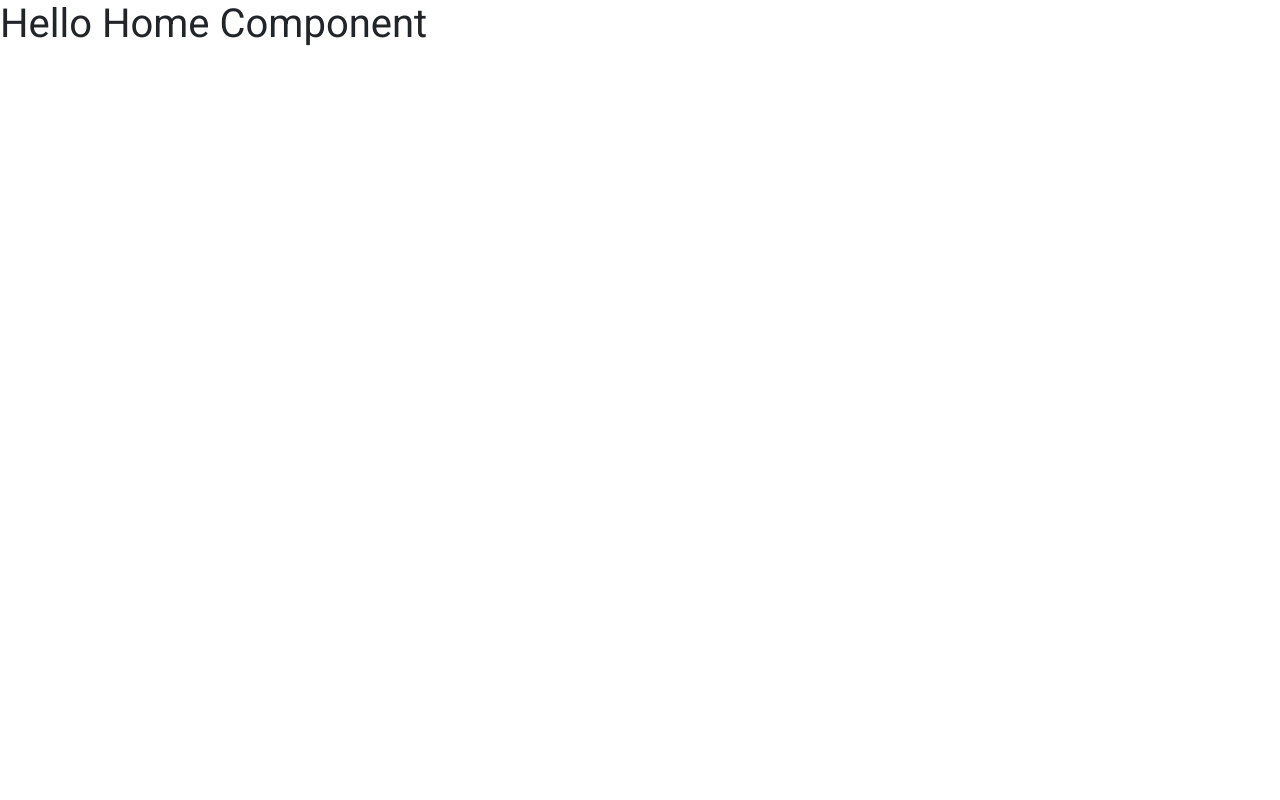
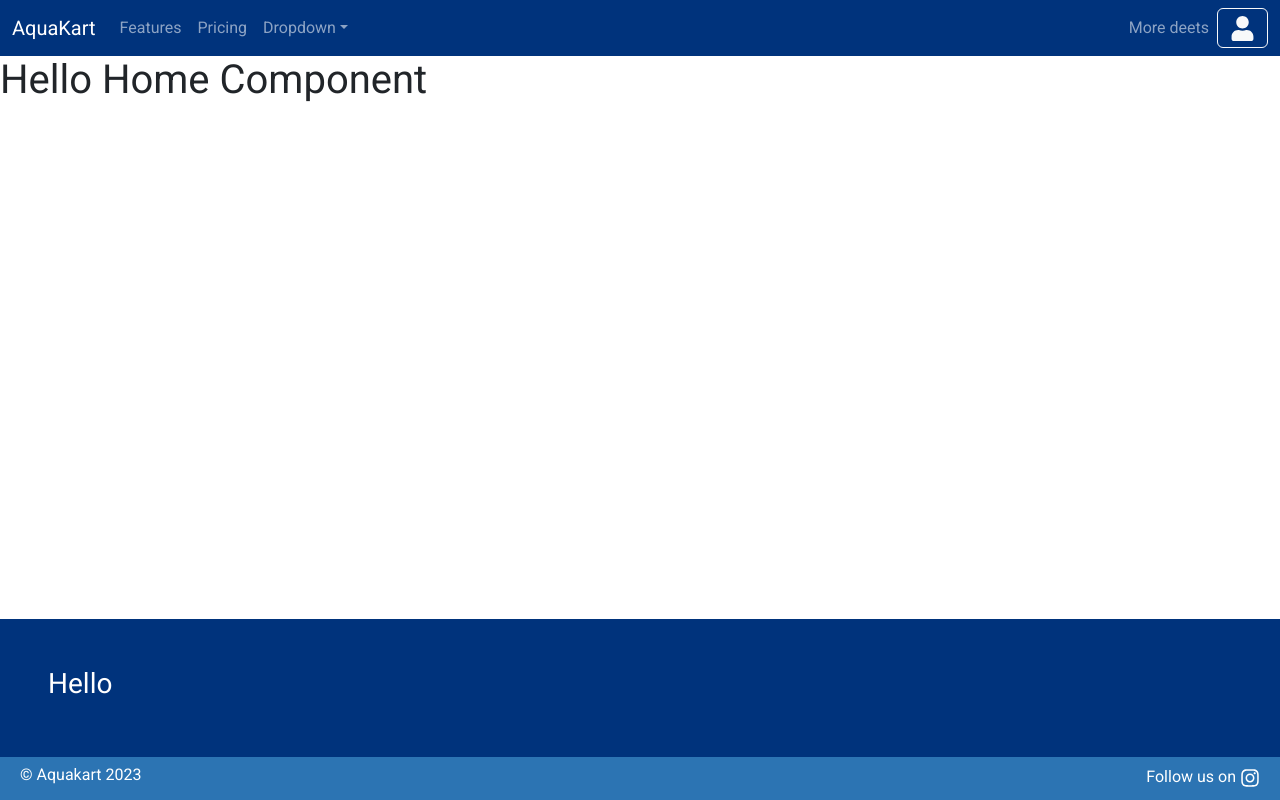
Before and after one commit to SVSKHD/Aquakart-final-react, a React (Create React App) app: page / in a window 1280 px wide. Built offline with nearby package versions, Linux system fonts and the light colour scheme.

Commit message:
ecom user layout design

```diff
--- a/src/Layout/Footer.js
+++ b/src/Layout/Footer.js
@@ -0,0 +1,28 @@
+import { FaInstagram } from "react-icons/fa";
+const AquaFooter = () => {
+  const date = new Date().getFullYear();
+  return (
+    <>
+      <div className="aqua-footer fixed-bottom">
+        <div className="p-5">
+          <h3 className="text-white">Hello</h3>
+        </div>
+        <div className="aqua-footer2 p-2 text-white">
+          <div className="container-fluid">
+            <div className="row">
+              <div className="col-md-6 col-lg-6 col-sm-12 col-xs-12">
+                <h6>© Aquakart {date}</h6>
+              </div>
+              <div className="col-md-6 col-lg-6 col-sm-12 col-xs-12">
+                <div className="align-right">
+                  Follow us on <FaInstagram size={20} />
+                </div>
+              </div>
+            </div>
+          </div>
+        </div>
+      </div>
+    </>
+  );
+};
+export default AquaFooter;
--- a/src/Layout/Header.js
+++ b/src/Layout/Header.js
@@ -0,0 +1,52 @@
+import Button from "react-bootstrap/Button";
+import Container from "react-bootstrap/Container";
+import Nav from "react-bootstrap/Nav";
+import Navbar from "react-bootstrap/Navbar";
+import NavDropdown from "react-bootstrap/NavDropdown";
+import { FaUser } from "react-icons/fa";
+
+function CollapsibleExample() {
+  return (
+    <>
+      <Navbar
+        collapseOnSelect
+        expand="lg"
+        variant="dark"
+        className="nav-bar-align"
+      >
+        <Container fluid>
+          <Navbar.Brand href="#home">AquaKart</Navbar.Brand>
+          <Navbar.Toggle aria-controls="responsive-navbar-nav"></Navbar.Toggle>
+          <Navbar.Collapse id="responsive-navbar-nav">
+            <Nav className="me-auto">
+              <Nav.Link href="#features">Features</Nav.Link>
+              <Nav.Link href="#pricing">Pricing</Nav.Link>
+              <NavDropdown title="Dropdown" id="collasible-nav-dropdown">
+                <NavDropdown.Item href="#action/3.1">Action</NavDropdown.Item>
+                <NavDropdown.Item href="#action/3.2">
+                  Another action
+                </NavDropdown.Item>
+                <NavDropdown.Item href="#action/3.3">
+                  Something
+                </NavDropdown.Item>
+                <NavDropdown.Divider />
+                <NavDropdown.Item href="#action/3.4">
+                  Separated link
+                </NavDropdown.Item>
+              </NavDropdown>
+            </Nav>
+            <Nav>
+              <Nav.Link href="#deets">More deets</Nav.Link>
+
+              <Button variant="outline-light">
+                <FaUser size={25} />
+              </Button>
+            </Nav>
+          </Navbar.Collapse>
+        </Container>
+      </Navbar>
+    </>
+  );
+}
+
+export default CollapsibleExample;
--- a/src/Layout/Layout.js
+++ b/src/Layout/Layout.js
@@ -0,0 +1,12 @@
+import AquaFooter from "./Footer";
+import NavHead from "./Header";
+const AquaCommonLayout = (props) => {
+  return (
+    <>
+      <NavHead />
+      {props.children}
+      <AquaFooter />
+    </>
+  );
+};
+export default AquaCommonLayout;
--- a/src/index.css
+++ b/src/index.css
@@ -22,10 +22,10 @@
   --bs-danger: #dc3545;
   --bs-light: #f8f9fa;
   --bs-dark: #212529;
-  --bs-font-sans-serif: "Poppins"!important;
+  --bs-font-sans-serif: "Poppins" !important;
   --bs-body-font-weight: 500;
-  --bs-body-font-size:2rem;
-  --bs-body-font-family:'Roboto';
+  --bs-body-font-size: 1rem;
+  --bs-body-font-family: "Roboto";
   --bs-font-monospace: "Roboto" !important;
   --bs-gradient: linear-gradient(
     180deg,
@@ -33,3 +33,24 @@
     rgba(255, 255, 255, 0)
   );
 }
+
+.nav-bar-align {
+  background-color: #00337c;
+  color: white;
+}
+
+.aqua-footer {
+  background-color: #00337c;
+}
+
+.aqua-footer2 {
+  background-color: #2c74b3;
+}
+
+.footer-divider {
+  color: white !important;
+}
+
+.align-right {
+  text-align: right;
+}
--- a/src/pageComponents/Home/Home.js
+++ b/src/pageComponents/Home/Home.js
@@ -1,7 +1,11 @@
+import AquaCommonLayout from "../../Layout/Layout";
+
 const HomeComponent = () => {
   return (
     <>
-      <h1>Hello Home Component</h1>
+      <AquaCommonLayout>
+        <h1>Hello Home Component</h1>
+      </AquaCommonLayout>
     </>
   );
 };
```
Also changed, not shown: src/Layout/Seo/Seo.js (added).
